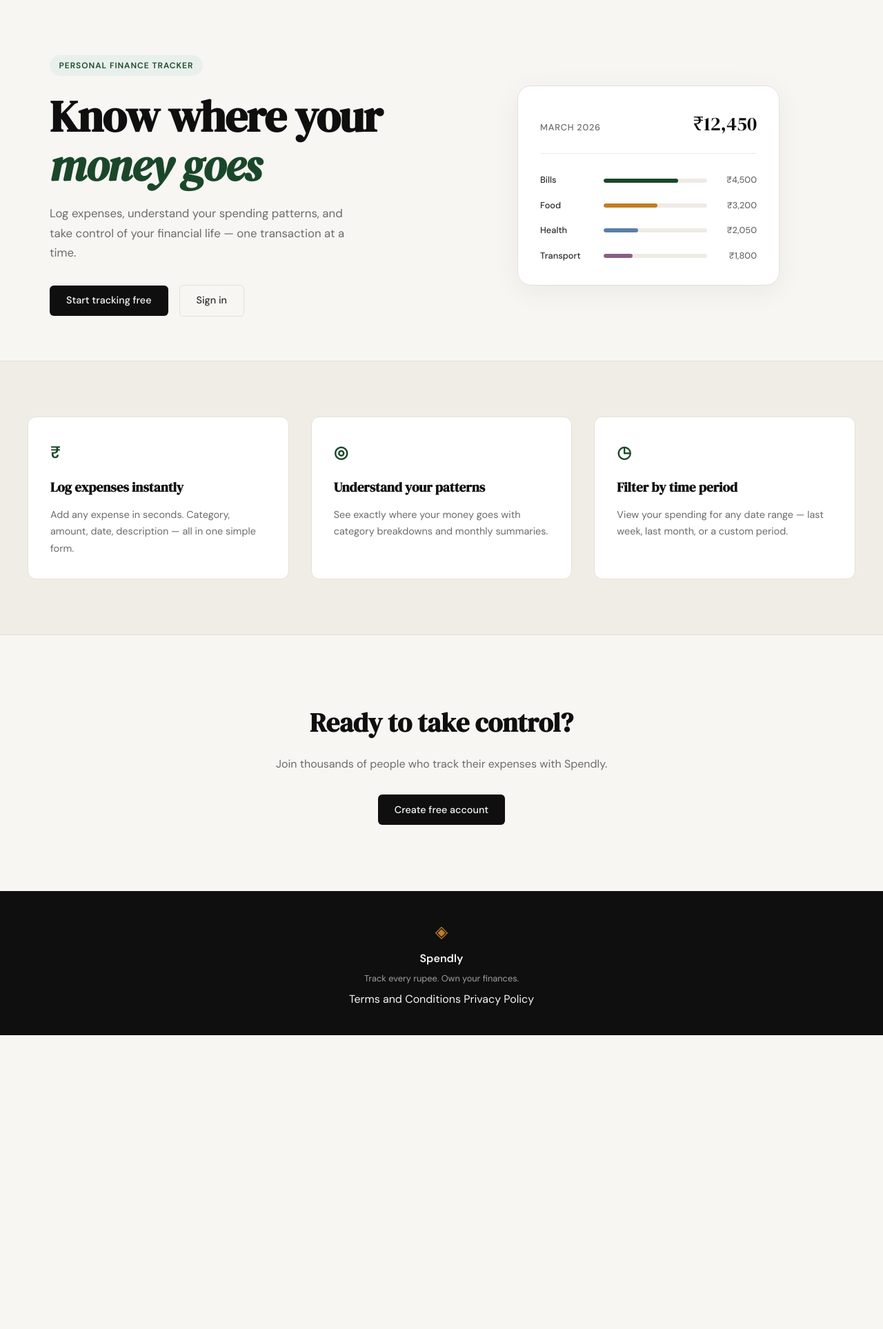
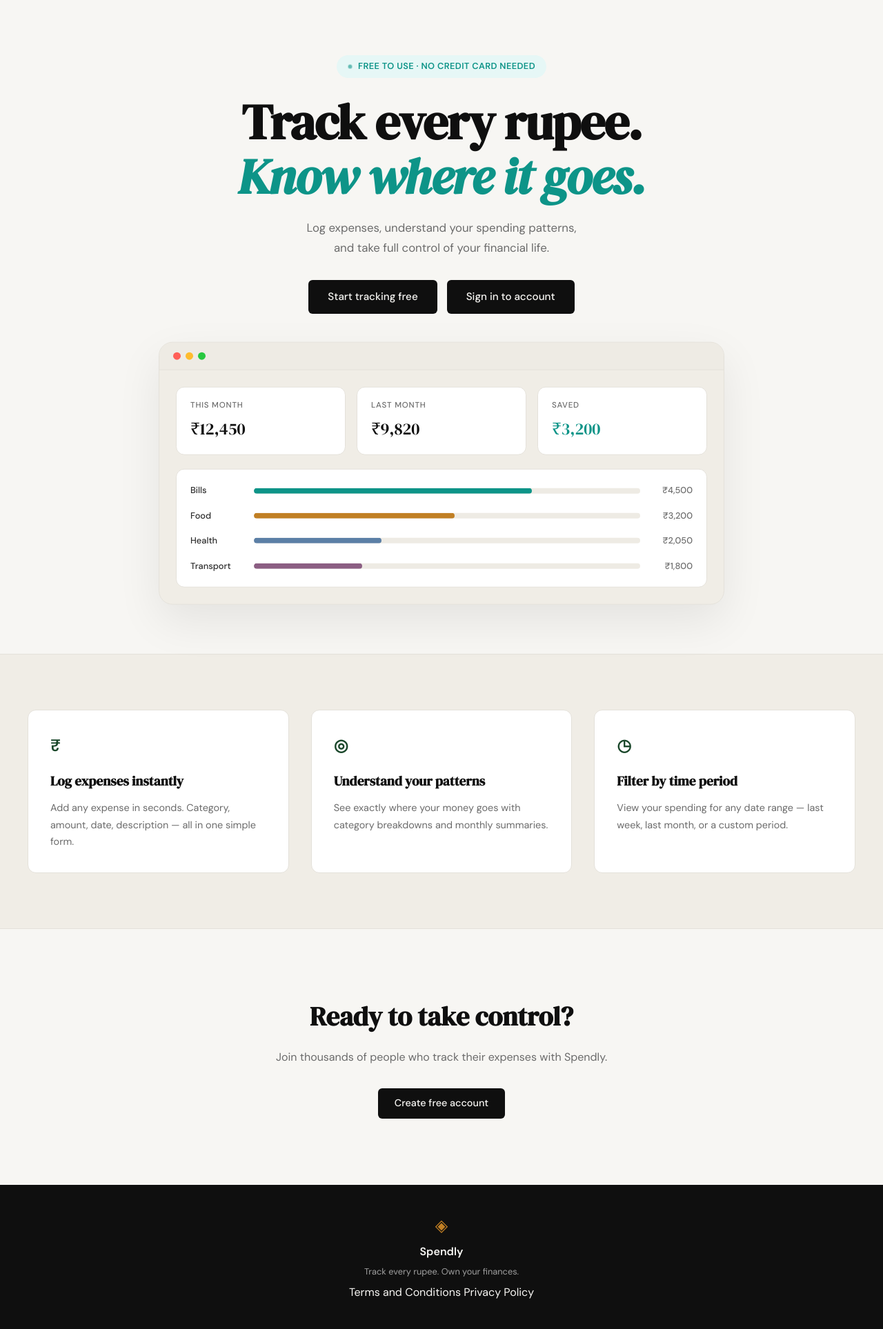
Before and after one commit to AV0399/spending-project, a Flask app: page / in a window 1280 px wide. Shown: the part 61-1988 px from the top of the page at 69% size. Before the commit the page ends 1562 px from the top, so only its background shows below. Run offline with Flask 3, Linux system fonts and the light colour scheme.

Commit message:
landing: redesign hero section to match mockup

```diff
--- /dev/null
+++ b/static/css/landing.css
@@ -0,0 +1,251 @@
+/* ------------------------------------------------------------------ */
+/* Landing page — hero overrides                                       */
+/* ------------------------------------------------------------------ */
+
+:root {
+    --teal: #0d9488;
+    --teal-light: #e6f7f6;
+}
+
+/* Reset the base hero grid to a centred column */
+section.hero {
+    display: flex;
+    flex-direction: column;
+    align-items: center;
+    text-align: center;
+    padding: 5rem 2rem 4rem;
+    max-width: 100%;
+    margin: 0;
+    gap: 3rem;
+}
+
+/* ------------------------------------------------------------------ */
+/* Hero copy block                                                      */
+/* ------------------------------------------------------------------ */
+
+.hero-copy {
+    display: flex;
+    flex-direction: column;
+    align-items: center;
+    max-width: 680px;
+}
+
+/* Badge */
+.hero-badge {
+    display: inline-flex;
+    align-items: center;
+    gap: 0.5rem;
+    background: var(--teal-light);
+    color: var(--teal);
+    font-size: 0.8rem;
+    font-weight: 600;
+    letter-spacing: 0.03em;
+    padding: 0.4rem 1rem;
+    border-radius: 999px;
+    margin-bottom: 1.5rem;
+}
+
+.badge-dot {
+    width: 7px;
+    height: 7px;
+    border-radius: 50%;
+    background: var(--teal);
+    flex-shrink: 0;
+    animation: dot-pulse 2s ease-in-out infinite;
+}
+
+@keyframes dot-pulse {
+    0%, 100% { opacity: 1;   transform: scale(1); }
+    50%       { opacity: 0.4; transform: scale(0.75); }
+}
+
+/* Headline */
+.hero-title {
+    font-family: var(--font-display);
+    font-size: clamp(2.75rem, 6vw, 4.5rem);
+    line-height: 1.1;
+    letter-spacing: -0.02em;
+    color: var(--ink);
+    margin-bottom: 1.25rem;
+    font-style: normal;
+}
+
+.hero-title-teal {
+    color: var(--teal);
+    font-style: italic;
+}
+
+/* Subtext */
+.hero-subtitle {
+    font-size: 1.05rem;
+    color: var(--ink-muted);
+    line-height: 1.75;
+    max-width: 100%;
+    margin-bottom: 2rem;
+}
+
+/* CTA buttons */
+.hero-actions {
+    display: flex;
+    gap: 0.875rem;
+    justify-content: center;
+    flex-wrap: wrap;
+}
+
+.btn-hero {
+    display: inline-block;
+    background: var(--ink);
+    color: var(--paper);
+    padding: 0.75rem 1.75rem;
+    border-radius: var(--radius-sm);
+    font-family: var(--font-body);
+    font-size: 0.95rem;
+    font-weight: 500;
+    text-decoration: none;
+    transition: background 0.2s;
+}
+
+.btn-hero:hover { background: var(--teal); }
+
+/* ------------------------------------------------------------------ */
+/* App preview frame                                                   */
+/* ------------------------------------------------------------------ */
+
+.app-preview {
+    width: 100%;
+    max-width: 820px;
+    background: var(--paper-warm);
+    border: 1px solid var(--border);
+    border-radius: var(--radius-lg);
+    overflow: hidden;
+    box-shadow: 0 24px 64px rgba(0, 0, 0, 0.08);
+    animation: preview-float 5s ease-in-out infinite;
+}
+
+@keyframes preview-float {
+    0%, 100% { transform: translateY(0); }
+    50%       { transform: translateY(-10px); }
+}
+
+/* Traffic-light title bar */
+.app-preview-bar {
+    display: flex;
+    align-items: center;
+    gap: 0.45rem;
+    padding: 0.875rem 1.25rem;
+    background: var(--border-soft);
+    border-bottom: 1px solid var(--border);
+}
+
+.traffic-dot {
+    width: 11px;
+    height: 11px;
+    border-radius: 50%;
+}
+
+.td-red    { background: #ff5f57; }
+.td-yellow { background: #febc2e; }
+.td-green  { background: #28c840; }
+
+/* Body */
+.app-preview-body { padding: 1.5rem; }
+
+/* Stat cards row */
+.preview-stats {
+    display: grid;
+    grid-template-columns: repeat(3, 1fr);
+    gap: 1rem;
+    margin-bottom: 1.25rem;
+}
+
+.preview-stat-card {
+    background: var(--paper-card);
+    border: 1px solid var(--border);
+    border-radius: var(--radius-md);
+    padding: 1.1rem 1.25rem;
+    display: flex;
+    flex-direction: column;
+    gap: 0.35rem;
+    text-align: left;
+}
+
+.pstat-label {
+    font-size: 0.72rem;
+    font-weight: 500;
+    color: var(--ink-muted);
+    text-transform: uppercase;
+    letter-spacing: 0.07em;
+}
+
+.pstat-value {
+    font-family: var(--font-display);
+    font-size: 1.5rem;
+    color: var(--ink);
+}
+
+.pstat-teal { color: var(--teal); }
+
+/* Bar chart */
+.preview-chart {
+    background: var(--paper-card);
+    border: 1px solid var(--border);
+    border-radius: var(--radius-md);
+    padding: 1.25rem;
+    display: flex;
+    flex-direction: column;
+    gap: 1rem;
+}
+
+.chart-row {
+    display: grid;
+    grid-template-columns: 80px 1fr 64px;
+    align-items: center;
+    gap: 0.75rem;
+}
+
+.chart-cat {
+    font-size: 0.8rem;
+    font-weight: 500;
+    color: var(--ink-soft);
+    text-align: left;
+}
+
+.chart-track {
+    height: 8px;
+    background: var(--border-soft);
+    border-radius: 999px;
+    overflow: hidden;
+}
+
+.chart-bar {
+    height: 100%;
+    width: 0;
+    border-radius: 999px;
+}
+
+@keyframes grow-72 { to { width: 72%; } }
+@keyframes grow-52 { to { width: 52%; } }
+@keyframes grow-33 { to { width: 33%; } }
+@keyframes grow-28 { to { width: 28%; } }
+
+.cb-1 { background: var(--teal);     animation: grow-72 1s 0.3s  ease both; }
+.cb-2 { background: var(--accent-2); animation: grow-52 1s 0.5s  ease both; }
+.cb-3 { background: #5b7fa6;         animation: grow-33 1s 0.65s ease both; }
+.cb-4 { background: #8b5e83;         animation: grow-28 1s 0.8s  ease both; }
+
+.chart-amt {
+    font-size: 0.8rem;
+    font-weight: 500;
+    color: var(--ink-muted);
+    text-align: right;
+}
+
+/* ------------------------------------------------------------------ */
+/* Responsive                                                          */
+/* ------------------------------------------------------------------ */
+
+@media (max-width: 600px) {
+    .preview-stats { grid-template-columns: 1fr 1fr; }
+    .preview-stats .preview-stat-card:last-child { grid-column: span 2; }
+    .chart-row { grid-template-columns: 60px 1fr 52px; }
+}
--- a/templates/landing.html
+++ b/templates/landing.html
@@ -2,59 +2,73 @@
 
 {% block title %}Spendly — Track Every Rupee{% endblock %}
 
+{% block head %}
+<link rel="stylesheet" href="{{ url_for('static', filename='css/landing.css') }}">
+{% endblock %}
+
 {% block content %}
 
 <section class="hero">
-    <div class="hero-inner">
-        <div class="hero-badge">Personal Finance Tracker</div>
+    <div class="hero-copy">
+        <span class="hero-badge">
+            <span class="badge-dot"></span>
+            Free to use · No credit card needed
+        </span>
         <h1 class="hero-title">
-            Know where your<br>
-            <em>money goes</em>
+            Track every rupee.<br>
+            <span class="hero-title-teal">Know where it goes.</span>
         </h1>
         <p class="hero-subtitle">
-            Log expenses, understand your spending patterns,
-            and take control of your financial life —
-            one transaction at a time.
+            Log expenses, understand your spending patterns,<br>
+            and take full control of your financial life.
         </p>
         <div class="hero-actions">
-            <a href="{{ url_for('register') }}" class="btn-primary">Start tracking free</a>
-            <a href="{{ url_for('login') }}" class="btn-ghost">Sign in</a>
+            <a href="{{ url_for('register') }}" class="btn-hero">Start tracking free</a>
+            <a href="{{ url_for('login') }}" class="btn-hero">Sign in to account</a>
         </div>
     </div>
-    <div class="hero-visual">
-        <div class="mock-card">
-            <div class="mock-card-header">
-                <span class="mock-label">March 2026</span>
-                <span class="mock-total">₹12,450</span>
+
+    <div class="app-preview">
+        <div class="app-preview-bar">
+            <span class="traffic-dot td-red"></span>
+            <span class="traffic-dot td-yellow"></span>
+            <span class="traffic-dot td-green"></span>
+        </div>
+        <div class="app-preview-body">
+            <div class="preview-stats">
+                <div class="preview-stat-card">
+                    <span class="pstat-label">This Month</span>
+                    <span class="pstat-value">₹12,450</span>
+                </div>
+                <div class="preview-stat-card">
+                    <span class="pstat-label">Last Month</span>
+                    <span class="pstat-value">₹9,820</span>
+                </div>
+                <div class="preview-stat-card">
+                    <span class="pstat-label">Saved</span>
+                    <span class="pstat-value pstat-teal">₹3,200</span>
+                </div>
             </div>
-            <div class="mock-bars">
-                <div class="mock-bar-row">
-                    <span class="mock-cat">Bills</span>
-                    <div class="mock-bar-track">
-                        <div class="mock-bar" style="width: 72%"></div>
-                    </div>
-                    <span class="mock-amt">₹4,500</span>
+            <div class="preview-chart">
+                <div class="chart-row">
+                    <span class="chart-cat">Bills</span>
+                    <div class="chart-track"><div class="chart-bar cb-1"></div></div>
+                    <span class="chart-amt">₹4,500</span>
                 </div>
-                <div class="mock-bar-row">
-                    <span class="mock-cat">Food</span>
-                    <div class="mock-bar-track">
-                        <div class="mock-bar mock-bar-2" style="width: 52%"></div>
-                    </div>
-                    <span class="mock-amt">₹3,200</span>
+                <div class="chart-row">
+                    <span class="chart-cat">Food</span>
+                    <div class="chart-track"><div class="chart-bar cb-2"></div></div>
+                    <span class="chart-amt">₹3,200</span>
                 </div>
-                <div class="mock-bar-row">
-                    <span class="mock-cat">Health</span>
-                    <div class="mock-bar-track">
-                        <div class="mock-bar mock-bar-3" style="width: 33%"></div>
-                    </div>
-                    <span class="mock-amt">₹2,050</span>
+                <div class="chart-row">
+                    <span class="chart-cat">Health</span>
+                    <div class="chart-track"><div class="chart-bar cb-3"></div></div>
+                    <span class="chart-amt">₹2,050</span>
                 </div>
-                <div class="mock-bar-row">
-                    <span class="mock-cat">Transport</span>
-                    <div class="mock-bar-track">
-                        <div class="mock-bar mock-bar-4" style="width: 28%"></div>
-                    </div>
-                    <span class="mock-amt">₹1,800</span>
+                <div class="chart-row">
+                    <span class="chart-cat">Transport</span>
+                    <div class="chart-track"><div class="chart-bar cb-4"></div></div>
+                    <span class="chart-amt">₹1,800</span>
                 </div>
             </div>
         </div>
```
Also changed, not shown: 8c9bcdda-9b43-4d7c-8526-e79073bab806-cover.png (added).
